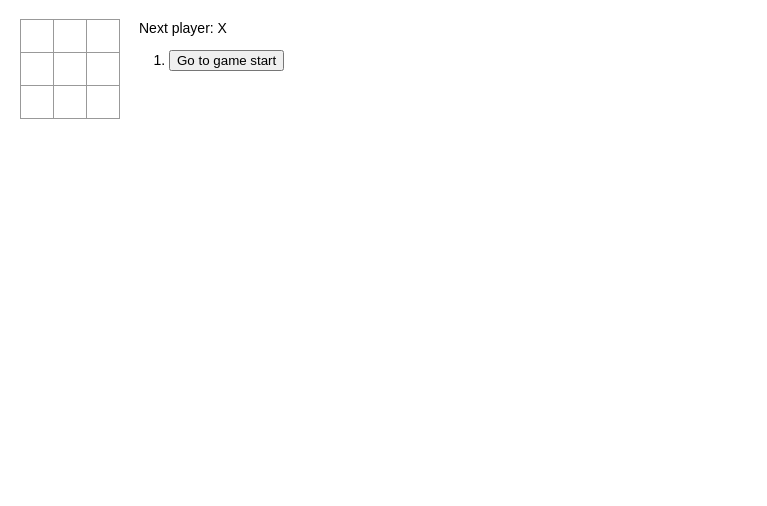
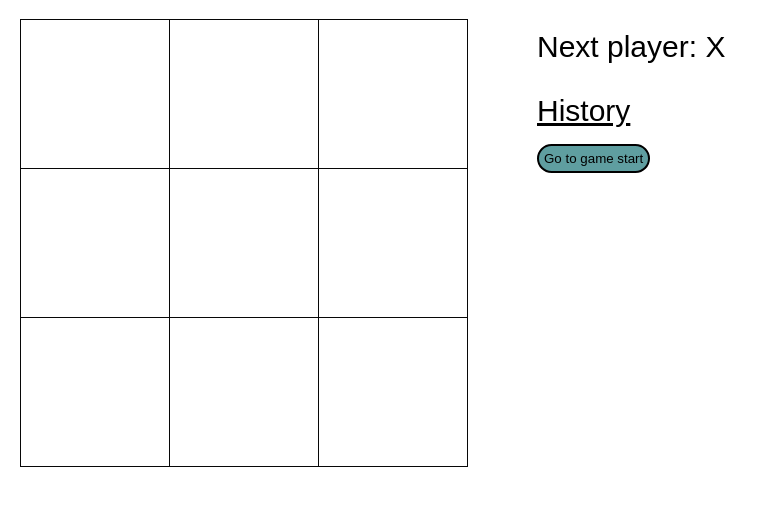
Before and after one commit to cyrusjose/React_tic-tac-toe, a React (Create React App) app: page / in a window 1280 px wide. Shown: the top 506 px of the page, without its empty margins (0-767 px from the left). Built offline with nearby package versions, Linux system fonts and the light colour scheme.

Commit message:
adding style to board

```diff
--- a/src/index.css
+++ b/src/index.css
@@ -12,13 +12,23 @@ code {
     monospace;
 }
 
-body {
-  font: 14px "Century Gothic", Futura, sans-serif;
+.game-board {
   margin: 20px;
+}
+
+.currentStat{
+  font: 30px "Century Gothic", Futura, sans-serif;
+  margin: 30px;
+}
+.previousMoves{
+  font: 30px "Century Gothic", Futura, sans-serif;
+  margin-left: 30px;
+  text-decoration: underline;
 }
 
 ol, ul {
   padding-left: 30px;
+  list-style: none;
 }
 
 .board-row:after {
@@ -33,17 +43,17 @@ ol, ul {
 
 .square {
   background: #fff;
-  border: 1px solid #999;
+  border: 1px solid rgb(7, 7, 7);
   float: left;
-  font-size: 24px;
+  font-size: 50px;
   font-weight: bold;
-  line-height: 34px;
-  height: 34px;
+  line-height: 150px;
+  height: 150px;
   margin-right: -1px;
   margin-top: -1px;
   padding: 0;
   text-align: center;
-  width: 34px;
+  width: 150px;
 }
 
 .square:focus {
@@ -62,3 +72,15 @@ ol, ul {
 .game-info {
   margin-left: 20px;
 }
+
+.hist{
+  border: solid 2px black;
+  border-radius: 20px;
+  background-color: cadetblue;
+  padding: 5px;
+  margin-bottom: 10px;
+}
+.hist:hover{
+  box-shadow: 0 0 10px 0 purple;
+
+}
--- a/src/index.js
+++ b/src/index.js
@@ -110,7 +110,10 @@ class Game extends React.Component {
         // each past move has a a unique ID associated with it.
         // The moves are never re-ordered, deleted, or inserted in the middle so it's safe to use the move index as a key.
         <li key={move}>
-          <button onClick={() => this.jumpTo(move)}> {desc}</button>
+          <button className="hist" onClick={() => this.jumpTo(move)}>
+            {" "}
+            {desc}
+          </button>
         </li>
       );
     });
@@ -126,7 +129,8 @@ class Game extends React.Component {
           <Board squares={current.squares} onClick={i => this.handleClick(i)} />
         </div>
         <div className="game-info">
-          <div>{status}</div>
+          <div className="currentStat">{status}</div>
+          <div className="previousMoves">History</div>
           <ol>{moves}</ol>
         </div>
       </div>
```
